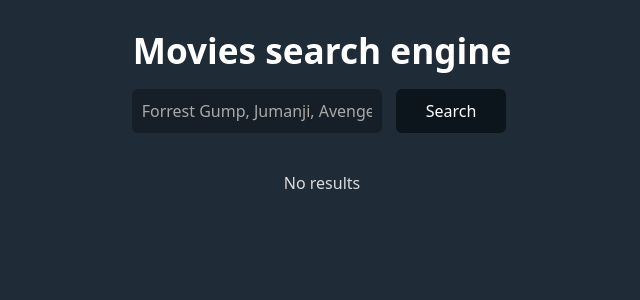
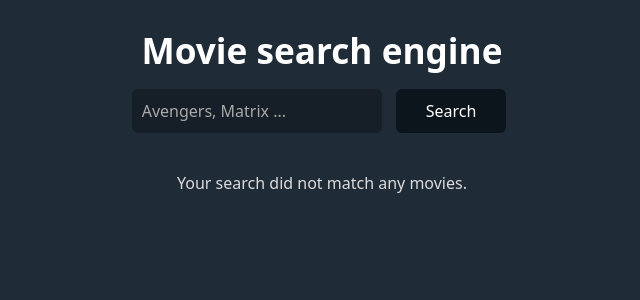
Before and after one commit to AntonioJRuizG/film-watch, a React (Vite) app: page / in a window 1280 px wide. Shown: the top 300 px of the page, without its empty margins (318-958 px from the left). Built offline with nearby package versions, Linux system fonts and the light colour scheme.

Commit message:
Improve UI texts

```diff
--- a/src/components/header/header.jsx
+++ b/src/components/header/header.jsx
@@ -4,7 +4,7 @@ import styles from './header.module.scss';
 export default function Header() {
 	return (
 		<header className={styles.header}>
-			<h1>Movies search engine</h1>
+			<h1>Movie search engine</h1>
 			<SearchForm></SearchForm>
 		</header>
 	);
--- a/src/components/list/list.jsx
+++ b/src/components/list/list.jsx
@@ -16,7 +16,7 @@ export default function MoviesList() {
 						<MovieCard movies={movies}></MovieCard>
 					</ul>
 				) : (
-					<p>No results</p>
+					<p>Your search did not match any movies.</p>
 				))}
 		</section>
 	);
--- a/src/components/search.form/search.form.jsx
+++ b/src/components/search.form/search.form.jsx
@@ -26,7 +26,7 @@ export default function SearchForm() {
 					type='text'
 					name='search'
 					value={searchValue}
-					placeholder='Forrest Gump, Jumanji, Avengers ...'
+					placeholder='Avengers, Matrix ...'
 					onChange={handleChange}
 				></input>
 				<button type='submit'>Search</button>
```
